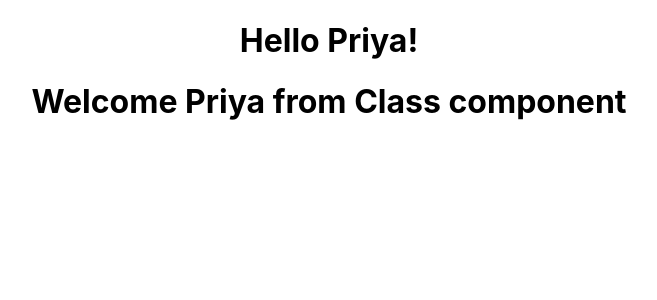
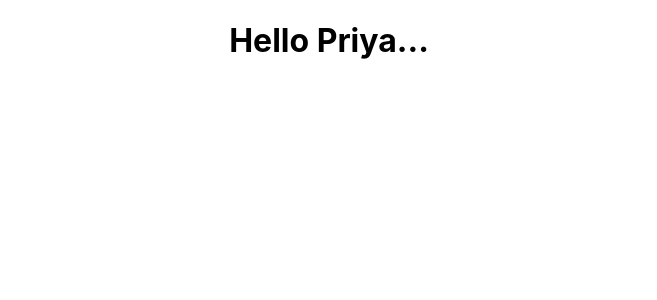
Before and after one commit to Piriyalini8/react-learning-from-scratch, a React (Create React App) app in the folder hello-world/: page / in a window 1280 px wide. Shown: the top 300 px of the page, without its empty margins (311-968 px from the left). Built offline with nearby package versions, Linux system fonts and the light colour scheme.

Commit message:
jsx usage in React

```diff
--- a/hello-world/src/App.js
+++ b/hello-world/src/App.js
@@ -1,12 +1,14 @@
 import './App.css';
 import Greet from './components/Greet';
+import Hello from './components/Hello';
 import Welcome from './components/Welcome';
 
 function App() {
   return (
     <div className="App">
-      <Greet/>
-      <Welcome/>
+      {/* <Greet/> */}
+      {/* <Welcome/> */}
+      <Hello/>
     </div>
   );
 }
--- /dev/null
+++ b/hello-world/src/components/Hello.js
@@ -0,0 +1,17 @@
+import React from "react";
+
+const Hello = () => {
+    // // Component with JSX
+    // return <div className="dummyClass" id="hello">
+    //     <h1>Hello Priya....</h1>
+    // </div>
+
+    // Component without jsx
+    return React.createElement(
+        'div',
+        {id:'hello', className:'dummyClass'},
+        React.createElement('h1', null, 'Hello Priya...')
+    )
+}
+
+export default Hello
```
